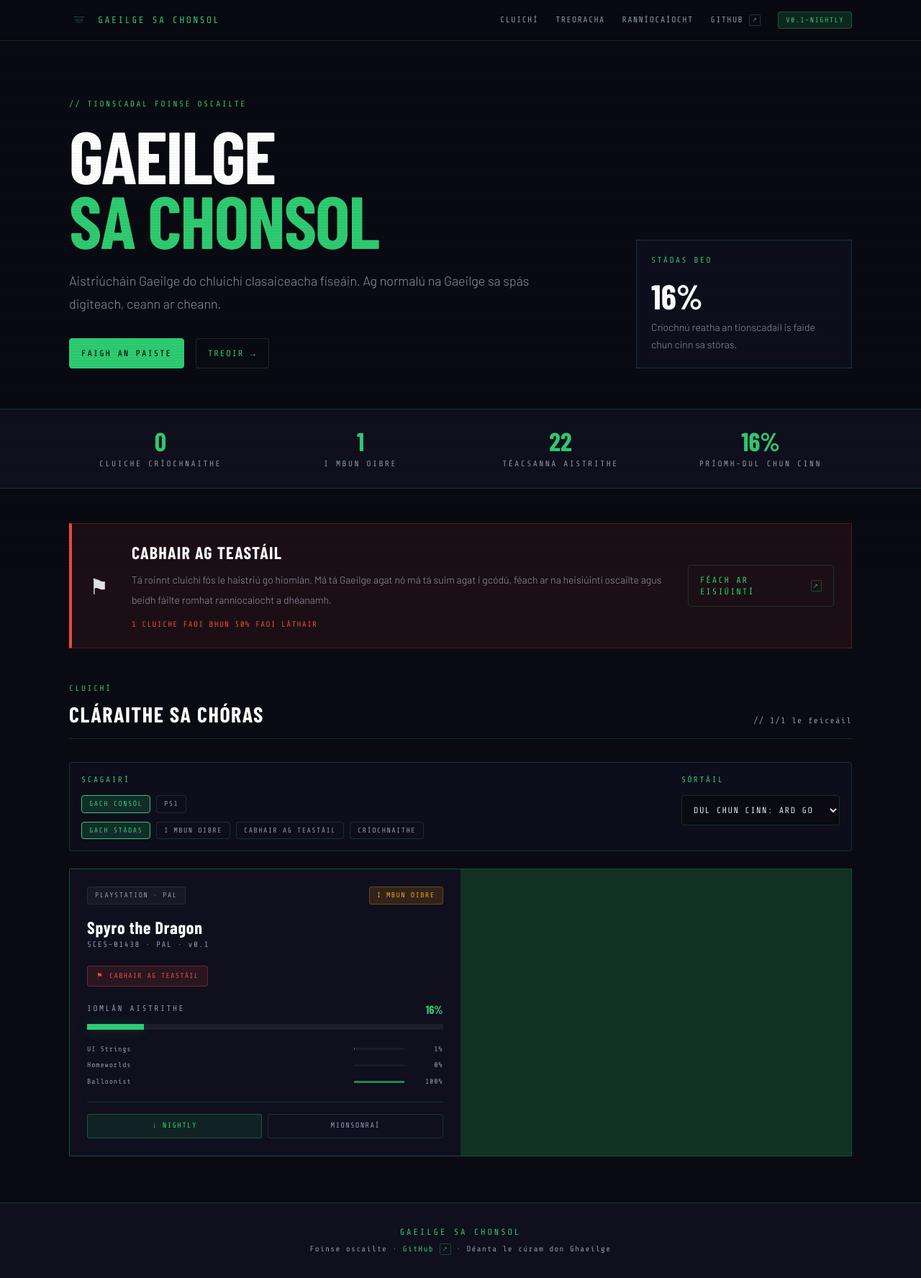
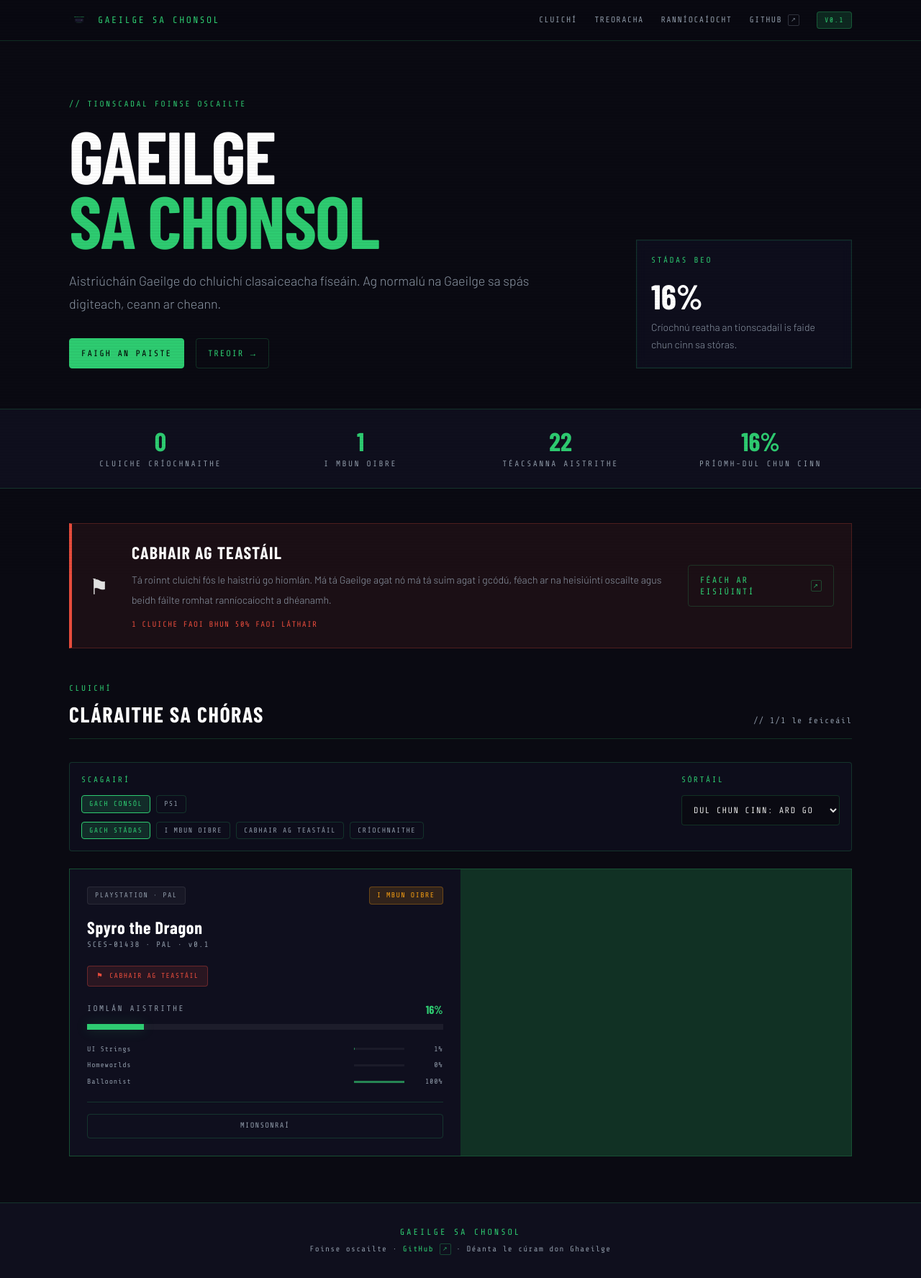
Before and after one commit to aaronsnig501/gaeilge-sa-chonsol, a SvelteKit app in the folder web/: page / in a window 1280 px wide. Shown: the whole page at 72% size. Built offline with nearby package versions, Linux system fonts and the light colour scheme; a web font is replaced by a local one.

Commit message:
refactor(web): remove nightly patch messaging from site UI

```diff
--- a/web/src/lib/components/GameCard.svelte
+++ b/web/src/lib/components/GameCard.svelte
@@ -62,14 +62,6 @@
 	</div>
 
 	<div class="mt-auto flex flex-wrap gap-2 border-t border-console-border pt-4">
-		{#if game.nightly}
-			<a
-				class="flex-1 rounded-sm border border-console-green/30 bg-console-green/10 px-3 py-2 text-center font-mono text-[0.65rem] uppercase tracking-[0.12em] text-console-green hover:border-console-green hover:bg-console-green/18"
-				href={game.nightly.href}
-			>
-				↓ Nightly
-			</a>
-		{/if}
 		<a
 			class="flex-1 rounded-sm border border-console-border px-3 py-2 text-center font-mono text-[0.65rem] uppercase tracking-[0.12em] text-console-muted group-hover:border-console-green group-hover:text-console-green"
 			href={href}
--- a/web/src/lib/data.ts
+++ b/web/src/lib/data.ts
@@ -103,13 +103,6 @@
 				progress: clampProgress(category.percent)
 			};
 		}),
-		nightly: value.patch_available === true
-			? {
-					label: `${asString(value.id)}_gaeilge_v${asString(value.version, '0.1')}.bps`,
-					description: 'Paiste BPS ar fáil don chluiche seo sa stóras nuair a fhoilsítear é.',
-					href: '#'
-				}
-			: undefined,
 		links: {
 			repo: asString(value.repo_url) || undefined,
 			notes: asString(value.notes_path) ? withBase(asString(value.notes_path)) : undefined,
--- a/web/src/lib/types.ts
+++ b/web/src/lib/types.ts
@@ -71,11 +71,6 @@
 	accent: string;
 	helpWanted: boolean;
 	categories: CategoryStatus[];
-	nightly?: {
-		label: string;
-		description: string;
-		href: string;
-	};
 	links: GameLinks;
 }
 
--- a/web/src/routes/+layout.svelte
+++ b/web/src/routes/+layout.svelte
@@ -38,7 +38,7 @@
 					GITHUB
 				</ExternalLink>
 			</nav>
-			<span class="status-chip border-console-green/30 bg-console-green-glow text-console-green">v0.1-nightly</span>
+			<span class="status-chip border-console-green/30 bg-console-green-glow text-console-green">v0.1</span>
 		</div>
 	</header>
 
--- a/web/src/routes/games/[console]/[game]/+page.svelte
+++ b/web/src/routes/games/[console]/[game]/+page.svelte
@@ -34,7 +34,7 @@
 					src={coverArtPath}
 				/>
 				<div class="absolute inset-x-0 bottom-0 bg-gradient-to-t from-console-bg via-console-bg/70 to-transparent p-4">
-					<p class="mono-label text-console-green">cover art</p>
+					<p class="mono-label text-console-green">ealaín chlúdaigh</p>
 					<p class="mt-2 font-display text-2xl font-black leading-none text-white">{game.title}</p>
 					<p class="mt-1 font-mono text-[0.68rem] uppercase tracking-[0.12em] text-console-muted">
 						{consoleLabel}
@@ -61,9 +61,6 @@
 			<p class="font-mono text-[0.72rem] tracking-[0.15em] text-console-muted">{game.subtitle}</p>
 			<p class="max-w-3xl text-sm leading-8 text-console-muted">{game.description}</p>
 			<div class="flex flex-wrap gap-3">
-				{#if game.nightly}
-					<a class="console-button console-button-primary" href={game.nightly.href}>Íoslódáil paiste</a>
-				{/if}
 				{#if game.links.issues}
 					<ExternalLink className="console-button console-button-ghost" href={game.links.issues}>
 						Eisiúintí GitHub
@@ -169,17 +166,6 @@
 		</div>
 
 		<aside class="space-y-6">
-			{#if game.nightly}
-				<div class="panel border-l-4 border-l-console-green p-6">
-					<p class="mono-label text-console-green">// Paiste</p>
-					<h2 class="mt-4 font-mono text-sm tracking-[0.12em] text-white">↓ {game.nightly.label}</h2>
-					<p class="mt-3 text-sm leading-7 text-console-muted">{game.nightly.description}</p>
-					<a class="console-button console-button-primary mt-5 w-full" href={game.nightly.href}>
-						Íoslódáil paiste
-					</a>
-				</div>
-			{/if}
-
 			<div class="panel p-6">
 				<p class="mono-label text-console-green">// Nascanna</p>
 				<div class="mt-4 grid gap-3">
```
